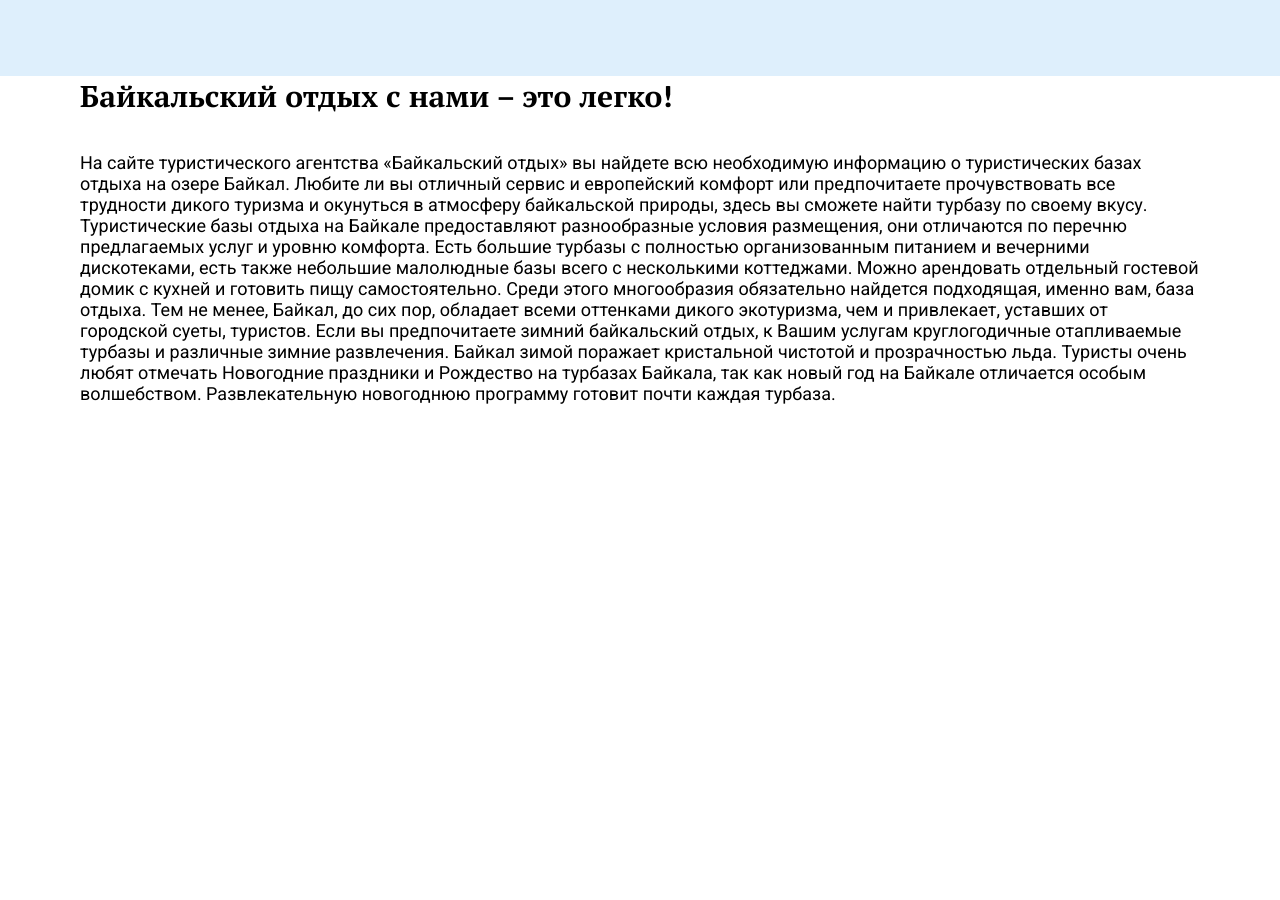
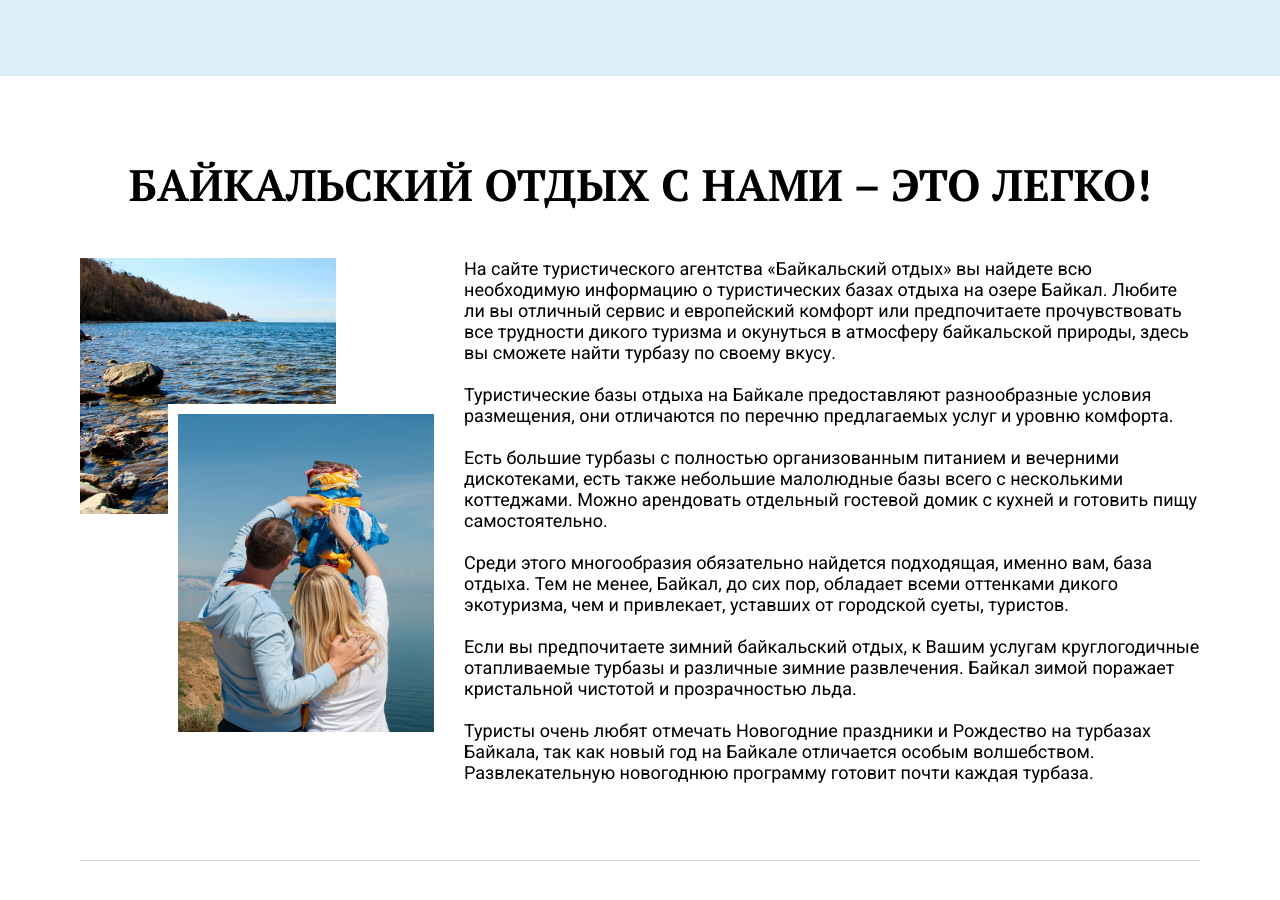
Before and after one commit to AlexForber/baikal, a website: page src/index.html in a window 1280 px wide. Shown: the part 5708-6608 px from the top of the page. Before the commit the page ends 6130 px from the top, so only its background shows below. Drawn offline with nearby package versions, Linux system fonts and the light colour scheme; files that its build step writes are made by us from their sources; files whose address does not match are found by name.

Commit message:
added style section recreation

```diff
--- a/src/assets/scss/components/_gallery.scss
+++ b/src/assets/scss/components/_gallery.scss
@@ -1,6 +1,10 @@
 .gallery{
     min-height: 766px;
     background: #deeffc;
+
+    &__title{
+        padding: 44px 0 59px;
+    }
 
     &__wrapper{
         display: grid;
--- /dev/null
+++ b/src/assets/scss/components/_recreation.scss
@@ -0,0 +1,35 @@
+.recreation{
+     min-height: 1049px;
+
+
+     &__title{
+        font-weight: bold;
+        font-size: 44px;
+        line-height: 130%;
+        text-align: center;
+        text-transform: uppercase;
+
+        padding: 80px 0 45px;
+
+
+     }
+
+     &__wrapper{
+        display: flex;
+        position: relative;
+        border-bottom:  1px solid #D9D9DE;
+     }
+
+     &__img:nth-child(2){
+        position: relative;
+        top: -19%;
+        left: 23%;
+     }
+
+     &__text{
+         max-width: 736px;
+         margin: 0;
+     }
+
+
+}
--- a/src/assets/scss/style.scss
+++ b/src/assets/scss/style.scss
@@ -43,3 +43,4 @@
 @import './components/offer';
 @import './components/map';
 @import './components/gallery';
+@import './components/recreation';
--- a/src/index.html
+++ b/src/index.html
@@ -256,26 +256,36 @@
         <div class="container">
             <h2 class="recreation__title">Байкальский отдых с нами – это легко!</h2>
             <div class="recreation__wrapper">
-                <img src="" alt="" class="recreation__img">
-                <img src="" alt="" class="recreation__img">
+                <div class="recriation__wrapp">
+                    <img class="recreation__img" src="./assets/images/recreation/reacreation-one.jpg" alt="">
+                    <img class="recreation__img" src="./assets/images/recreation/reacreation-two.jpg" alt="">
+                </div>
+
                 <p class="recreation__text">На сайте туристического агентства «Байкальский отдых» вы найдете всю
                     необходимую информацию о туристических базах отдыха на озере Байкал. Любите ли вы отличный сервис и
                     европейский комфорт или предпочитаете прочувствовать все трудности дикого туризма и окунуться в
-                    атмосферу байкальской природы, здесь вы сможете найти турбазу по своему вкусу.
+                    атмосферу байкальской природы, здесь вы сможете найти турбазу по своему вкусу.<br>
+                    <br>
                     Туристические базы отдыха на Байкале предоставляют разнообразные условия размещения, они отличаются
-                    по перечню предлагаемых услуг и уровню комфорта.
+                    по перечню предлагаемых услуг и уровню комфорта.<br>
+                    <br>
                     Есть большие турбазы с полностью организованным питанием и вечерними дискотеками, есть также
                     небольшие малолюдные базы всего с несколькими коттеджами. Можно арендовать отдельный гостевой домик
-                    с кухней и готовить пищу самостоятельно.
+                    с кухней и готовить пищу самостоятельно.<br>
+                    <br>
                     Среди этого многообразия обязательно найдется подходящая, именно вам, база отдыха. Тем не менее,
                     Байкал, до сих пор, обладает всеми оттенками дикого экотуризма, чем и привлекает, уставших от
-                    городской суеты, туристов.
+                    городской суеты, туристов.<br>
+                    <br>
                     Если вы предпочитаете зимний байкальский отдых, к Вашим услугам круглогодичные отапливаемые турбазы
-                    и различные зимние развлечения. Байкал зимой поражает кристальной чистотой и прозрачностью льда.
+                    и различные зимние развлечения. Байкал зимой поражает кристальной чистотой и прозрачностью льда.<br>
+                    <br>
                     Туристы очень любят отмечать Новогодние праздники и Рождество на турбазах Байкала, так как новый год
                     на Байкале отличается особым волшебством. Развлекательную новогоднюю программу готовит почти каждая
-                    турбаза.</p>
+                    турбаза.
+                </p>
             </div>
+
         </div>
     </section>
 
```
Also changed, not shown: dist/assets/css/style.css, dist/assets/css/style.min.css, dist/assets/images/recreation/reacreation-one.jpg (added), dist/assets/images/recreation/reacreation-two.jpg (added), dist/index.html, src/assets/images/recreation/reacreation-one.jpg (added), src/assets/images/recreation/reacreation-two.jpg (added), 1 other file.
